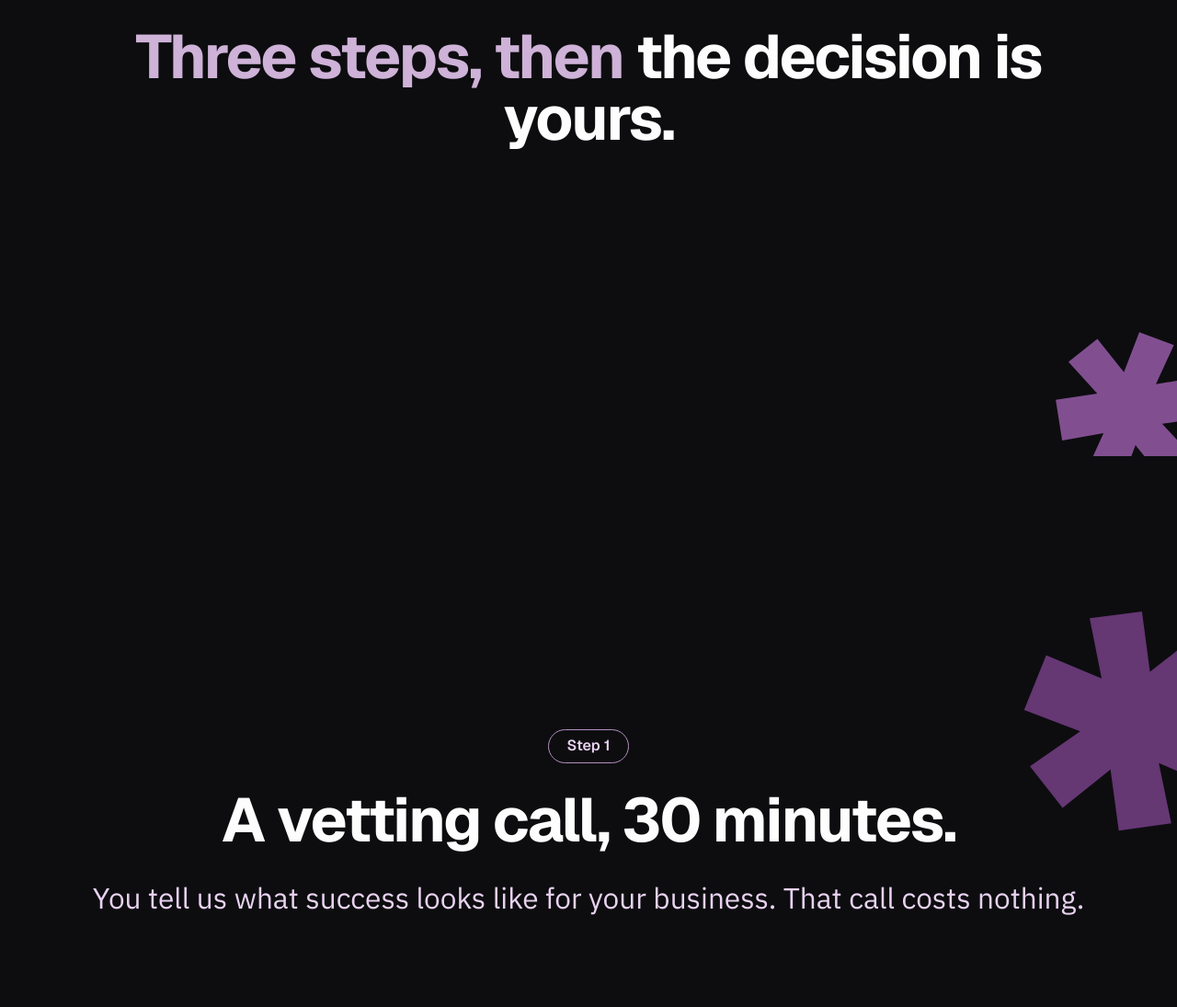
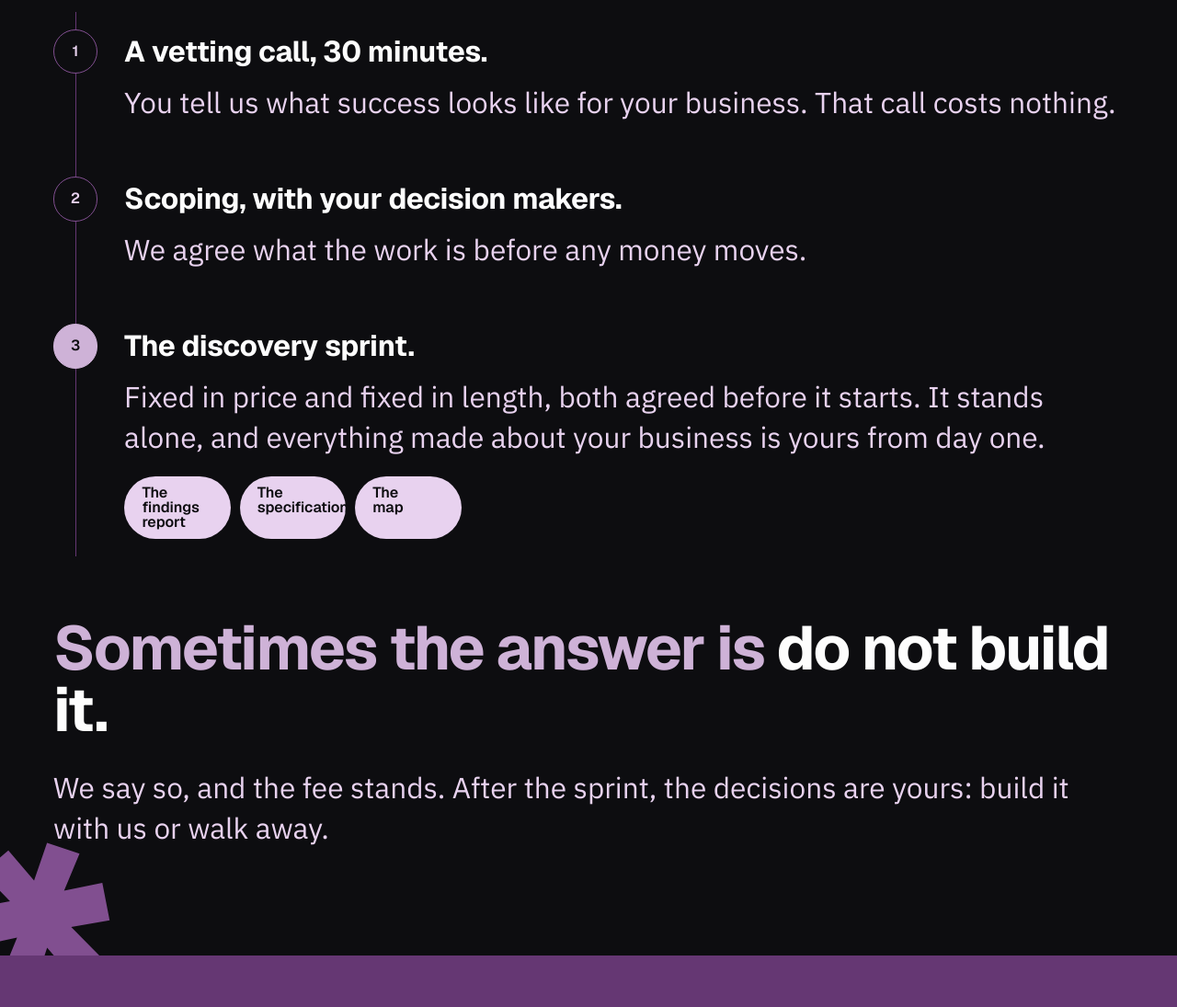
Before and after one commit to RiaanMOHA/hurulab, a website: page site/index.html in a window 1280 px wide. Shown: the part 1104-2199 px from the top of the page at 92% size. Drawn offline with nearby package versions, Linux system fonts and the light colour scheme.

Commit message:
style(site): the three steps recomposed as one path on the dark ground

```diff
--- a/site/index.html
+++ b/site/index.html
@@ -130,8 +130,12 @@
     clip-path:inset(50%); white-space:nowrap;
   }
 
-  /* ---- the process: one beat per screen, staged on the dark ground ---- */
-  .process { background:var(--color-base-black); }
+  /* ---- the process: the three steps drawn as one path on the dark ground ---- */
+  .process {
+    position:relative; overflow:hidden;
+    background:var(--color-base-black);
+    padding:var(--s-9) var(--pad);
+  }
   h2 {
     font-family:var(--font-heading); font-weight:var(--weight-bold);
     font-size:var(--text-h2-size); line-height:1.0; letter-spacing:-0.03em;
@@ -141,27 +145,39 @@
   .process h2 { color:var(--purple-300); }
   .process h2 strong { color:var(--color-text-inverse); }
 
-  .beat {
-    min-height:100svh; position:relative; overflow:hidden;
-    display:grid; align-content:center; justify-items:center; gap:var(--s-5);
-    text-align:center; padding:var(--s-7) var(--pad);
+  .rail { list-style:none; margin-top:var(--s-7); position:relative; }
+  .rail::before {
+    content:""; position:absolute; top:0.5rem; bottom:0.5rem; left:1.25rem;
+    width:1px; background:var(--purple-700);
   }
-  .steps { list-style:none; }
-  .step-tag {
-    display:inline-flex; align-items:center;
-    padding:var(--s-2) var(--s-4); border-radius:var(--radius-capsule); corner-shape:squircle;
-    border:1px solid var(--purple-400); color:var(--purple-200);
+  .rail li {
+    position:relative; display:grid; grid-template-columns:2.5rem 1fr;
+    column-gap:var(--s-5); padding:var(--s-5) 0;
+  }
+  .rail .n {
+    display:inline-flex; align-items:center; justify-content:center;
+    width:2.5rem; height:2.5rem; border-radius:var(--radius-capsule); corner-shape:squircle;
+    border:1px solid var(--purple-600); background:var(--color-base-black);
+    color:var(--purple-200);
     font-family:var(--font-heading); font-weight:var(--weight-semibold);
-    font-size:var(--text-button-size); line-height:1;
+    font-size:var(--text-button-size);
   }
-  .steps b {
-    display:block; font-family:var(--font-heading); font-weight:var(--weight-bold);
-    font-size:var(--text-h2-size); line-height:1.0; letter-spacing:-0.03em;
+  .rail .paid .n {
+    background:var(--purple-300); border-color:var(--purple-300);
+    color:var(--color-base-black);
+  }
+  .rail b {
+    min-height:2.5rem; display:flex; align-items:center;
+    font-family:var(--font-heading); font-weight:var(--weight-bold);
+    font-size:var(--text-h5-size); line-height:1.2; letter-spacing:-0.01em;
     color:var(--color-text-inverse);
   }
+  .rail .say { margin-top:var(--s-2); }
   .process .say { color:var(--purple-200); font-size:var(--text-h5-size); line-height:1.4; }
   .process .say strong { font-weight:var(--weight-semibold); color:var(--color-text-inverse); }
-  .keep { list-style:none; display:flex; flex-wrap:wrap; justify-content:center; gap:var(--s-2); }
+  .close { margin-top:var(--s-7); }
+  .close .say { margin-top:var(--s-5); }
+  .keep { list-style:none; margin-top:var(--s-4); display:flex; flex-wrap:wrap; gap:var(--s-2); }
   .keep li {
     padding:var(--s-2) var(--s-4); border-radius:var(--radius-capsule); corner-shape:squircle;
     background:var(--purple-200); color:var(--color-text-primary);
@@ -188,12 +204,13 @@
 
   /* The reveal, to motion.md: 250ms, 60ms staggers, and reduced motion removes it. */
   @media (prefers-reduced-motion:no-preference) {
-    .js .beat > *:not(.star), .js .cta > * {
+    .js .process h2, .js .rail li, .js .close, .js .cta > * {
       opacity:0; transform:translateY(0.5rem);
       transition:opacity 250ms var(--ease), transform 250ms var(--ease);
       transition-delay:var(--d, 0ms);
     }
-    .js .beat.act > *:not(.star), .js .cta.act > * { opacity:1; transform:none; }
+    .js .process.act h2, .js .process.act .rail li, .js .process.act .close,
+    .js .cta.act > * { opacity:1; transform:none; }
   }
 
   footer { padding:var(--s-3) var(--pad); border-top:1px solid var(--color-border-subtle); }
@@ -229,42 +246,41 @@
   </section>
 
   <section class="process">
-    <div class="beat">
     <h2 style="--d:0ms">Three steps, then <strong>the decision is yours.</strong></h2>
-      <svg class="star" style="width:clamp(8rem,24vw,17rem); top:-3rem; left:-3rem; transform:rotate(14deg)" viewBox="11 -743 400 400" aria-hidden="true"><path transform="matrix(1 0 0 -1 0 0)" fill="currentColor" d="M160 363 82 408 139 495 37 493V593L139 592L82 679L160 723L211 633L263 723L341 679L283 592L385 593V493L283 495L341 408L263 363L211 454Z"/></svg>
-      <svg class="star bright" style="width:clamp(5rem,14vw,10rem); bottom:-2rem; right:-2rem; transform:rotate(-9deg)" viewBox="11 -743 400 400" aria-hidden="true"><path transform="matrix(1 0 0 -1 0 0)" fill="currentColor" d="M160 363 82 408 139 495 37 493V593L139 592L82 679L160 723L211 633L263 723L341 679L283 592L385 593V493L283 495L341 408L263 363L211 454Z"/></svg>
+    <ol class="rail">
+      <li style="--d:60ms">
+        <span class="n" aria-hidden="true">1</span>
+        <div>
+          <b>A vetting call, 30 minutes.</b>
+          <p class="say">You tell us what success looks like for your business. That call costs nothing.</p>
         </div>
-    <ol class="steps">
-      <li class="beat">
-        <span class="step-tag" style="--d:0ms">Step 1</span>
-        <b style="--d:60ms">A vetting call, 30 minutes.</b>
-        <p class="say" style="--d:120ms">You tell us what success looks like for your business. That call costs nothing.</p>
-        <svg class="star" style="width:clamp(7rem,20vw,14rem); top:20%; right:-4rem; transform:rotate(22deg)" viewBox="11 -743 400 400" aria-hidden="true"><path transform="matrix(1 0 0 -1 0 0)" fill="currentColor" d="M160 363 82 408 139 495 37 493V593L139 592L82 679L160 723L211 633L263 723L341 679L283 592L385 593V493L283 495L341 408L263 363L211 454Z"/></svg>
       </li>
-      <li class="beat">
-        <span class="step-tag" style="--d:0ms">Step 2</span>
-        <b style="--d:60ms">Scoping, with your decision makers.</b>
-        <p class="say" style="--d:120ms">We agree what the work is before any money moves.</p>
-        <svg class="star" style="width:clamp(7rem,20vw,14rem); bottom:12%; left:-4rem; transform:rotate(-16deg)" viewBox="11 -743 400 400" aria-hidden="true"><path transform="matrix(1 0 0 -1 0 0)" fill="currentColor" d="M160 363 82 408 139 495 37 493V593L139 592L82 679L160 723L211 633L263 723L341 679L283 592L385 593V493L283 495L341 408L263 363L211 454Z"/></svg>
+      <li style="--d:120ms">
+        <span class="n" aria-hidden="true">2</span>
+        <div>
+          <b>Scoping, with your decision makers.</b>
+          <p class="say">We agree what the work is before any money moves.</p>
+        </div>
       </li>
-      <li class="beat">
-        <span class="step-tag" style="--d:0ms">Step 3, the paid step</span>
-        <b style="--d:60ms">The discovery sprint.</b>
-        <p class="say" style="--d:120ms">Fixed in price and fixed in length, both agreed before it starts. It stands alone, and everything made about your business is yours from day one.</p>
-        <ul class="keep" style="--d:180ms">
+      <li class="paid" style="--d:180ms">
+        <span class="n" aria-hidden="true">3</span>
+        <div>
+          <b>The discovery sprint.</b>
+          <p class="say">Fixed in price and fixed in length, both agreed before it starts. It stands alone, and everything made about your business is yours from day one.</p>
+          <ul class="keep">
             <li>The findings report</li>
             <li>The specification</li>
             <li>The map</li>
           </ul>
-        <svg class="star bright" style="width:clamp(6rem,16vw,11rem); top:-2.5rem; right:10%; transform:rotate(-24deg)" viewBox="11 -743 400 400" aria-hidden="true"><path transform="matrix(1 0 0 -1 0 0)" fill="currentColor" d="M160 363 82 408 139 495 37 493V593L139 592L82 679L160 723L211 633L263 723L341 679L283 592L385 593V493L283 495L341 408L263 363L211 454Z"/></svg>
-        <svg class="star" style="width:clamp(8rem,22vw,15rem); bottom:-3.5rem; left:6%; transform:rotate(8deg)" viewBox="11 -743 400 400" aria-hidden="true"><path transform="matrix(1 0 0 -1 0 0)" fill="currentColor" d="M160 363 82 408 139 495 37 493V593L139 592L82 679L160 723L211 633L263 723L341 679L283 592L385 593V493L283 495L341 408L263 363L211 454Z"/></svg>
+        </div>
       </li>
     </ol>
-    <div class="beat">
-      <h2 style="--d:0ms">Sometimes the answer is <strong>do not build it.</strong></h2>
-      <p class="say" style="--d:60ms">We say so, and the fee stands. After the sprint, the decisions are yours: build it with us or walk away.</p>
-      <svg class="star" style="width:clamp(7rem,18vw,13rem); top:14%; left:-3.5rem; transform:rotate(-12deg)" viewBox="11 -743 400 400" aria-hidden="true"><path transform="matrix(1 0 0 -1 0 0)" fill="currentColor" d="M160 363 82 408 139 495 37 493V593L139 592L82 679L160 723L211 633L263 723L341 679L283 592L385 593V493L283 495L341 408L263 363L211 454Z"/></svg>
+    <div class="close" style="--d:240ms">
+      <h2>Sometimes the answer is <strong>do not build it.</strong></h2>
+      <p class="say">We say so, and the fee stands. After the sprint, the decisions are yours: build it with us or walk away.</p>
     </div>
+    <svg class="star" style="width:clamp(8rem,22vw,15rem); top:-3rem; right:-3rem; transform:rotate(14deg)" viewBox="11 -743 400 400" aria-hidden="true"><path transform="matrix(1 0 0 -1 0 0)" fill="currentColor" d="M160 363 82 408 139 495 37 493V593L139 592L82 679L160 723L211 633L263 723L341 679L283 592L385 593V493L283 495L341 408L263 363L211 454Z"/></svg>
+    <svg class="star bright" style="width:clamp(5rem,13vw,9rem); bottom:-2rem; left:-2rem; transform:rotate(-11deg)" viewBox="11 -743 400 400" aria-hidden="true"><path transform="matrix(1 0 0 -1 0 0)" fill="currentColor" d="M160 363 82 408 139 495 37 493V593L139 592L82 679L160 723L211 633L263 723L341 679L283 592L385 593V493L283 495L341 408L263 363L211 454Z"/></svg>
   </section>
 
   <section class="cta">
@@ -286,7 +302,7 @@
       if (e.isIntersecting) { e.target.classList.add('act'); reveal.unobserve(e.target); }
     });
   }, { threshold: 0.2 });
-  document.querySelectorAll('.beat, .cta').forEach(function (s) { reveal.observe(s); });
+  document.querySelectorAll('.process, .cta').forEach(function (s) { reveal.observe(s); });
 
   var roles = [
     'second opinion.', 'edge.', 'whole picture.', 'direct channel.',
```
Lines whose indentation alone changed are shown as unchanged.
